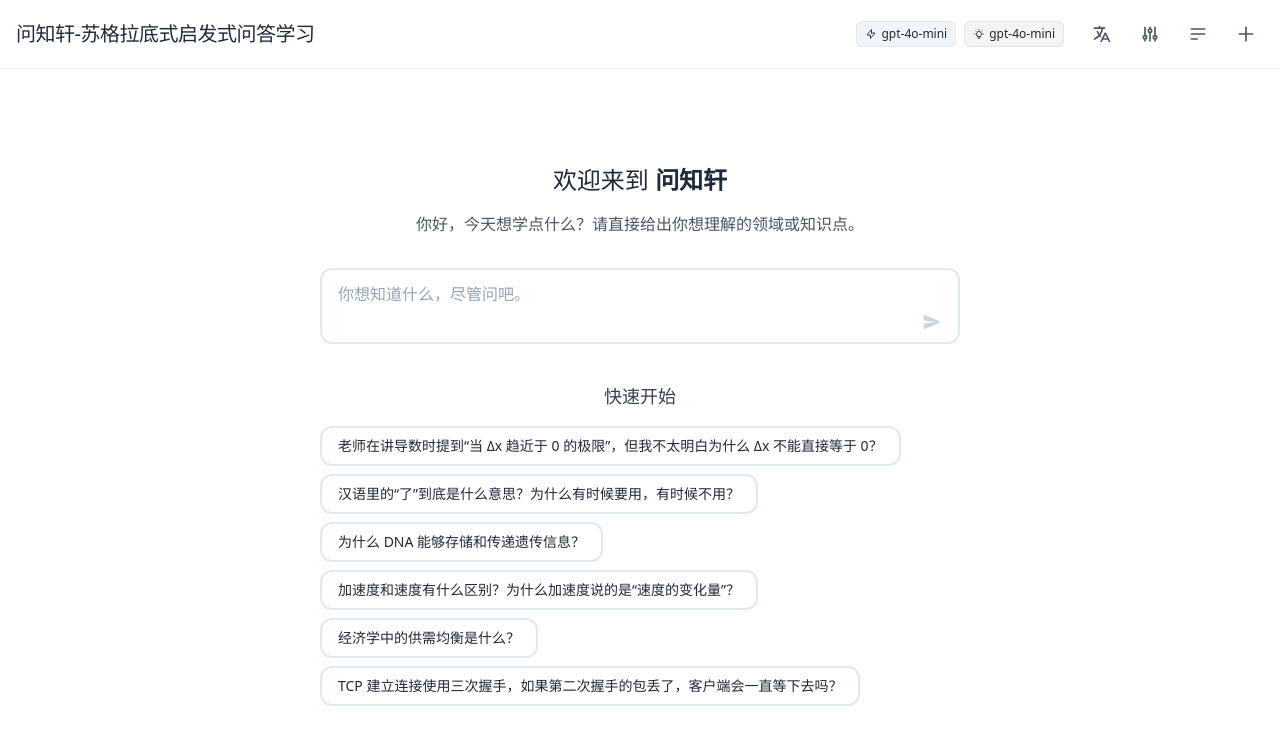
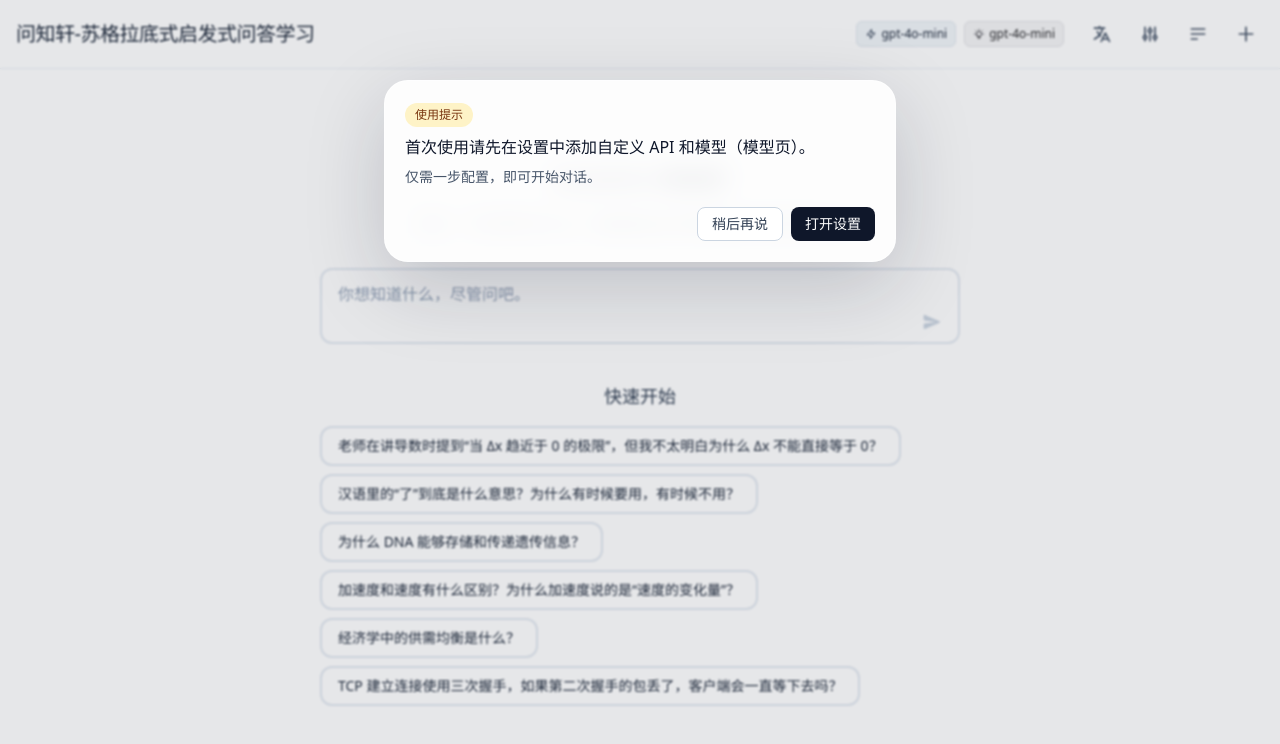
Before and after one commit to TownBoats/wenzhixuan-public, a React (Vite) app: page / in a window 1280 px wide. Shown: the top 744 px of the page. Built offline with nearby package versions, Linux system fonts and the light colour scheme.

Commit message:
提交了一个开始界面的模型设置引导。

```diff
--- a/src/components/WelcomeScreen/WelcomeScreen.jsx
+++ b/src/components/WelcomeScreen/WelcomeScreen.jsx
@@ -1,4 +1,5 @@
-import React from 'react';
+import React, { useEffect, useState } from 'react';
+import { createPortal } from 'react-dom';
 import UserInput from '../UserInput/UserInput';
 import QuickPrompts from '../QuickPrompts/QuickPrompts';
 import { useTranslation } from 'react-i18next';
@@ -8,11 +9,90 @@ const WelcomeScreen = ({
   handleSendMessage,
   isLoading,
   showQuickPrompts,
-  handleQuickPromptSelect
+  handleQuickPromptSelect,
+  onOpenSettings
 }) => {
   const { t } = useTranslation();
+  const [showSetupGuideModal, setShowSetupGuideModal] = useState(true);
+  const setupGuideTitle = t('WelcomeScreen.setupGuideTitle', {
+    defaultValue: '\u4f7f\u7528\u63d0\u793a'
+  });
+  const setupGuide = t('WelcomeScreen.setupGuide', {
+    defaultValue: '\u9996\u6b21\u4f7f\u7528\u8bf7\u5148\u5728\u8bbe\u7f6e\u4e2d\u6dfb\u52a0\u81ea\u5b9a\u4e49 API \u548c\u6a21\u578b\uff08\u6a21\u578b\u9875\uff09\u3002'
+  });
+  const openSettings = t('WelcomeScreen.openSettings', {
+    defaultValue: '\u6253\u5f00\u8bbe\u7f6e'
+  });
+  const closeGuide = t('WelcomeScreen.closeGuide', {
+    defaultValue: '\u7a0d\u540e\u518d\u8bf4'
+  });
+  const setupGuideSub = t('WelcomeScreen.setupGuideSub', {
+    defaultValue: '\u4ec5\u9700\u4e00\u6b65\u914d\u7f6e\uff0c\u5373\u53ef\u5f00\u59cb\u5bf9\u8bdd\u3002'
+  });
+
+  const handleOpenSettings = () => {
+    if (onOpenSettings) {
+      onOpenSettings();
+    }
+    setShowSetupGuideModal(false);
+  };
+
+  useEffect(() => {
+    if (!showSetupGuideModal) return;
+    const onKeydown = (event) => {
+      if (event.key === 'Escape') {
+        setShowSetupGuideModal(false);
+      }
+    };
+    window.addEventListener('keydown', onKeydown);
+    return () => window.removeEventListener('keydown', onKeydown);
+  }, [showSetupGuideModal]);
+
+  const setupGuideModal = showSetupGuideModal && typeof document !== 'undefined'
+    ? createPortal(
+      <div className="fixed inset-0 z-[1200] flex items-start justify-center px-4 pt-20">
+        <button
+          type="button"
+          aria-label="Close guide"
+          className="absolute inset-0 bg-slate-900/10 backdrop-blur-[1px]"
+          onClick={() => setShowSetupGuideModal(false)}
+        />
+        <div
+          role="dialog"
+          aria-modal="true"
+          className="relative w-full max-w-lg rounded-3xl border border-white/60 bg-white/90 p-5 shadow-[0_24px_80px_rgba(15,23,42,0.18)] backdrop-blur-md"
+        >
+          <div className="mb-2 inline-flex rounded-full bg-amber-100 px-2.5 py-1 text-xs font-medium text-amber-900">
+            {setupGuideTitle}
+          </div>
+          <p className="text-base text-slate-900">{setupGuide}</p>
+          <p className="mt-2 text-sm text-slate-600">{setupGuideSub}</p>
+          <div className="mt-5 flex justify-end gap-2">
+            <button
+              type="button"
+              onClick={() => setShowSetupGuideModal(false)}
+              className="rounded-lg border border-slate-300 bg-white px-3.5 py-1.5 text-sm text-slate-700 hover:bg-slate-50 transition-colors"
+            >
+              {closeGuide}
+            </button>
+            <button
+              type="button"
+              onClick={handleOpenSettings}
+              className="rounded-lg bg-slate-900 px-3.5 py-1.5 text-sm font-medium text-white hover:bg-slate-800 transition-colors"
+            >
+              {openSettings}
+            </button>
+          </div>
+        </div>
+      </div>,
+      document.body
+    )
+    : null;
+
   return (
-    <div className="w-full max-w-2xl mx-auto px-4 space-y-8 transform transition-all duration-500">
+    <>
+      {setupGuideModal}
+      <div className="w-full max-w-2xl mx-auto px-4 space-y-8 transform transition-all duration-500">
       <div className="text-center">
         <h1 className="text-2xl font-medium text-slate-800 mb-4">
           {t('WelcomeScreen.welcome')}
@@ -43,7 +123,8 @@ const WelcomeScreen = ({
           />
         </div>
       )}
-    </div>
+      </div>
+    </>
   );
 };
 
--- a/src/pages/ChatPage/ChatPage.jsx
+++ b/src/pages/ChatPage/ChatPage.jsx
@@ -635,6 +635,7 @@ const ChatPage = ({ className }) => {
                 isLoading={isLoading}
                 showQuickPrompts={showQuickPrompts}
                 handleQuickPromptSelect={handleQuickPromptSelect}
+                onOpenSettings={() => setShowSettings(true)}
               />
             ) : (
               <ChatLayout
```
